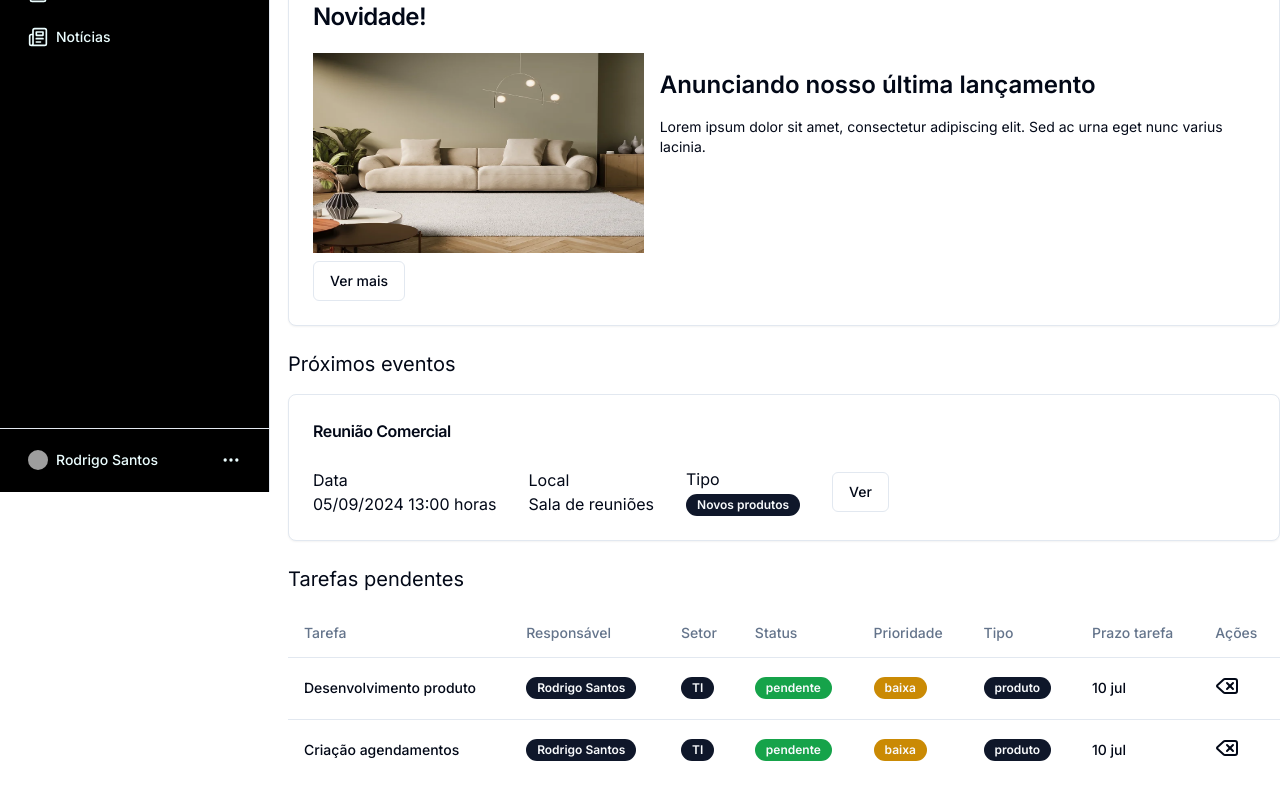
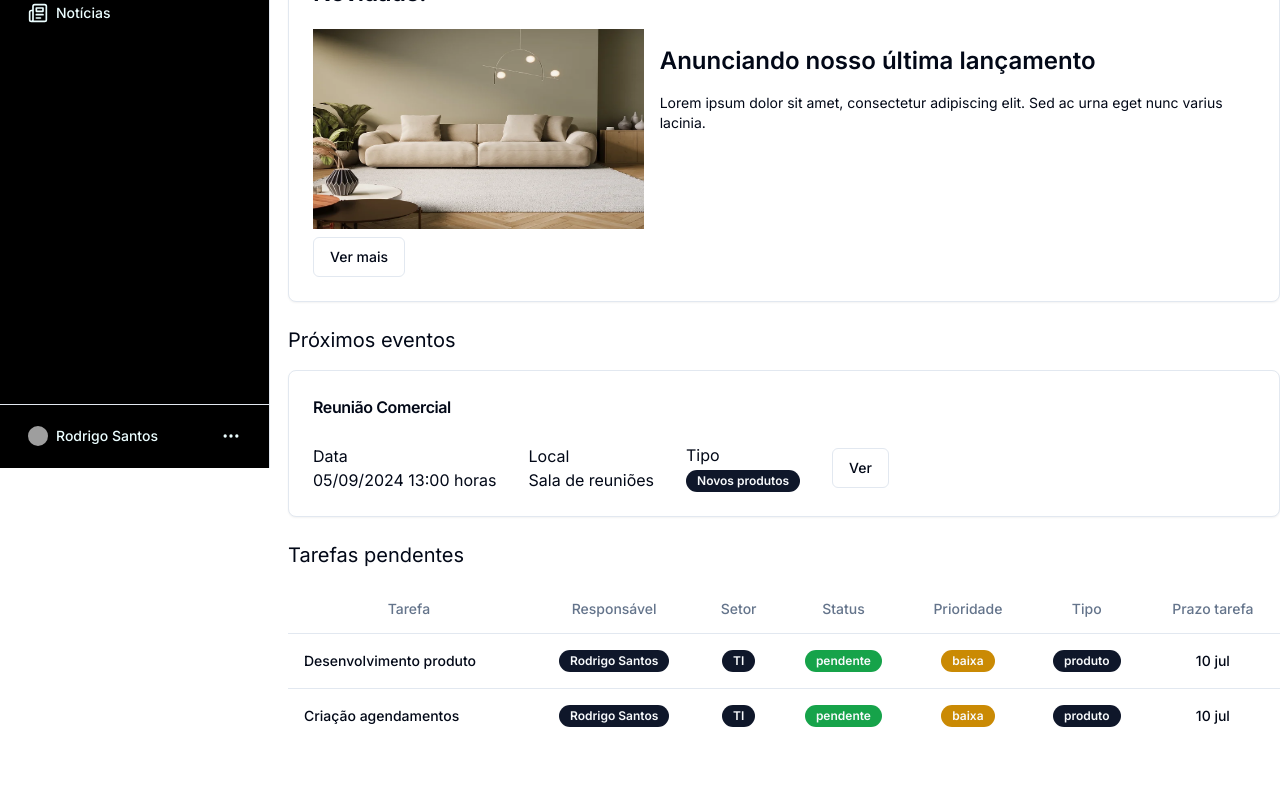
Before and after one commit to maisofa/intranet-interface, a Next.js app: page /home in a window 1280 px wide. Shown: the part 332-1132 px from the top of the page. Built offline with nearby package versions, Linux system fonts and the light colour scheme; grey boxes are pictures that could not be loaded.

Commit message:
fix: home and tasks page

```diff
--- a/src/app/home/page.tsx
+++ b/src/app/home/page.tsx
@@ -11,7 +11,7 @@ export default function Home() {
             <NotificationPopover />
             <div>
                 <Sidebar />
-                <div className="mt-6 ml-72">
+                <div className="ml-72">
                     <div className="mb-10">
                         <p className="text-base mb-2">Bem-vindo!</p>
                         <p className="text-lg font-semibold">Rodrigo Santos</p>
--- a/src/app/tasks/page.tsx
+++ b/src/app/tasks/page.tsx
@@ -7,7 +7,7 @@ import { Bell } from "lucide-react"
 
 export default function Tasks() {
   return (
-        <div className="">
+    <div>
       <NotificationPopover />
       <div>
         <Sidebar />
--- a/src/components/delete-task-alert.tsx
+++ b/src/components/delete-task-alert.tsx
@@ -15,7 +15,10 @@ export function DeleteTaskAlert() {
   return (
     <AlertDialog>
       <AlertDialogTrigger>
-        <Delete />
+        <div className="flex justify-between">
+          <p>Apagar</p>
+          <Delete />
+        </div>
       </AlertDialogTrigger>
       <AlertDialogContent>
         <AlertDialogHeader>
--- a/src/components/news-card-dialog.tsx
+++ b/src/components/news-card-dialog.tsx
@@ -16,14 +16,26 @@ export function NewsCardDialog() {
       <DialogTrigger asChild>
         <Button variant="outline" className="mt-2">Ver mais</Button>
       </DialogTrigger>
-      <DialogContent className="sm:max-w-[425px]">
+      <DialogContent className="">
         <DialogHeader>
-          <DialogTitle>Edit profile</DialogTitle>
+          <DialogTitle>Anunciando nosso novo lançamento</DialogTitle>
           <DialogDescription>
             Make changes to your profile here. Click save when you're done.
           </DialogDescription>
         </DialogHeader>
-
+        <div>
+          <img
+            src="/PARASEMPRE.webp"
+            alt="News"
+            className="w-[350px] h-[200px]"
+          />
+          <div className="p-4">
+            <h3 className="text-2xl font-semibold mb-4">Anunciando nosso última lançamento</h3>
+            <p className="text-sm">
+              Lorem ipsum dolor sit amet, consectetur adipiscing elit. Sed ac urna eget nunc varius lacinia.
+            </p>
+          </div>
+        </div>
         <DialogFooter>
           <Button type="submit">Save changes</Button>
         </DialogFooter>
--- a/src/components/notification-popover.tsx
+++ b/src/components/notification-popover.tsx
@@ -11,10 +11,10 @@ export function NotificationPopover() {
     <Popover>
       <PopoverTrigger asChild>
         <div className="cursor-pointer">
-            <div className="fixed top-6 right-6" >
+            <div className="absolute top-6 right-6" >
                 <Bell size={30} />
             </div>
-            <div className="fixed top-4 right-6">
+            <div className="absolute top-4 right-6">
                 <Badge className="w-2 flex justify-center items-center">5</Badge>
             </div>
         </div>
--- a/src/components/task-details.tsx
+++ b/src/components/task-details.tsx
@@ -1,20 +1,18 @@
 'use client';
 
-import { useState } from "react";
-import { DeleteTaskAlert } from "./delete-task-alert";
 import { Task } from "./tasks-table";
 import { Badge } from "./ui/badge";
 import { TableCell, TableRow } from "./ui/table";
-import { Dialog } from "./ui/dialog";
-import { TaskDetailsModal } from "./task-details-modal";
 import { useRouter } from "next/navigation";
 
 export function TaskDetails({ task }: { task: Task }) {
   const router = useRouter()
 
   return (
-    <TableRow className="cursor-pointer" onClick={() => router.push(`/tasks/${task.id}`)}>
-      <TableCell className="font-medium">{task.title}</TableCell>
+    <TableRow className="cursor-pointer text-center">
+      <TableCell className="font-medium text-start">
+        {task.title}
+      </TableCell>
       <TableCell className="font-medium">
         <Badge>{task.user}</Badge>
       </TableCell>
@@ -31,9 +29,6 @@ export function TaskDetails({ task }: { task: Task }) {
         <Badge>{task.type}</Badge>
       </TableCell>
       <TableCell className="font-medium">{task.finalDate}</TableCell>
-      <TableCell className="font-medium">
-        <DeleteTaskAlert />
-      </TableCell>
     </TableRow>
   );
 }
--- a/src/components/tasks-table.tsx
+++ b/src/components/tasks-table.tsx
@@ -54,14 +54,13 @@ export function TasksTable() {
     <Table>
       <TableHeader>
         <TableRow>
-          <TableHead className="">Tarefa</TableHead>
-          <TableHead className="">Responsável</TableHead>
-          <TableHead className="">Setor</TableHead>
-          <TableHead className="">Status</TableHead>
-          <TableHead className="">Prioridade</TableHead>
-          <TableHead className="">Tipo</TableHead>
-          <TableHead className="">Prazo tarefa</TableHead>
-          <TableHead className="">Ações</TableHead>
+          <TableHead className="text-center">Tarefa</TableHead>
+          <TableHead className="text-center">Responsável</TableHead>
+          <TableHead className="text-center">Setor</TableHead>
+          <TableHead className="text-center">Status</TableHead>
+          <TableHead className="text-center">Prioridade</TableHead>
+          <TableHead className="text-center">Tipo</TableHead>
+          <TableHead className="text-center">Prazo tarefa</TableHead>
         </TableRow>
       </TableHeader>
       <TableBody>
```
Lines whose indentation alone changed are shown as unchanged.
